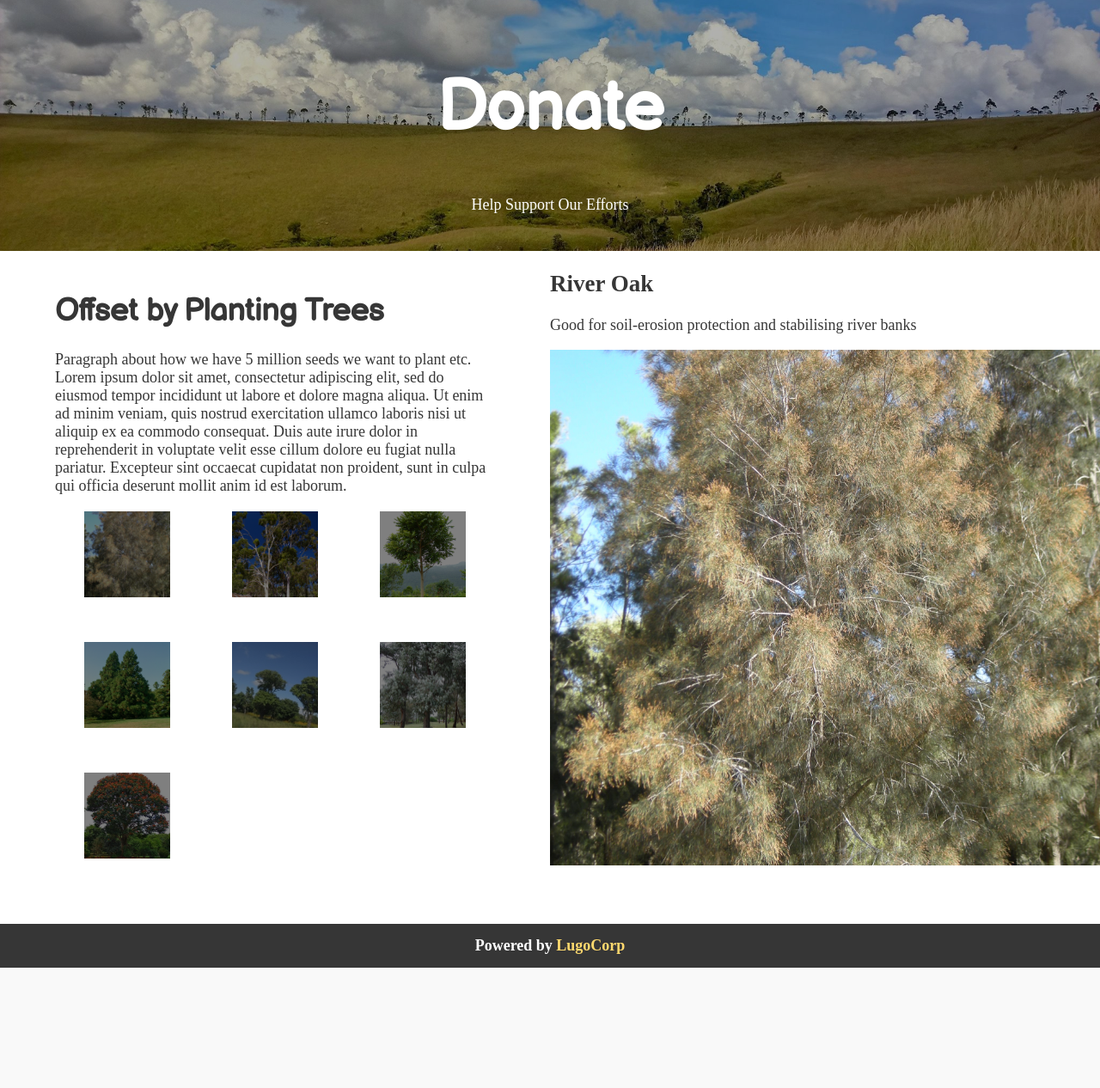
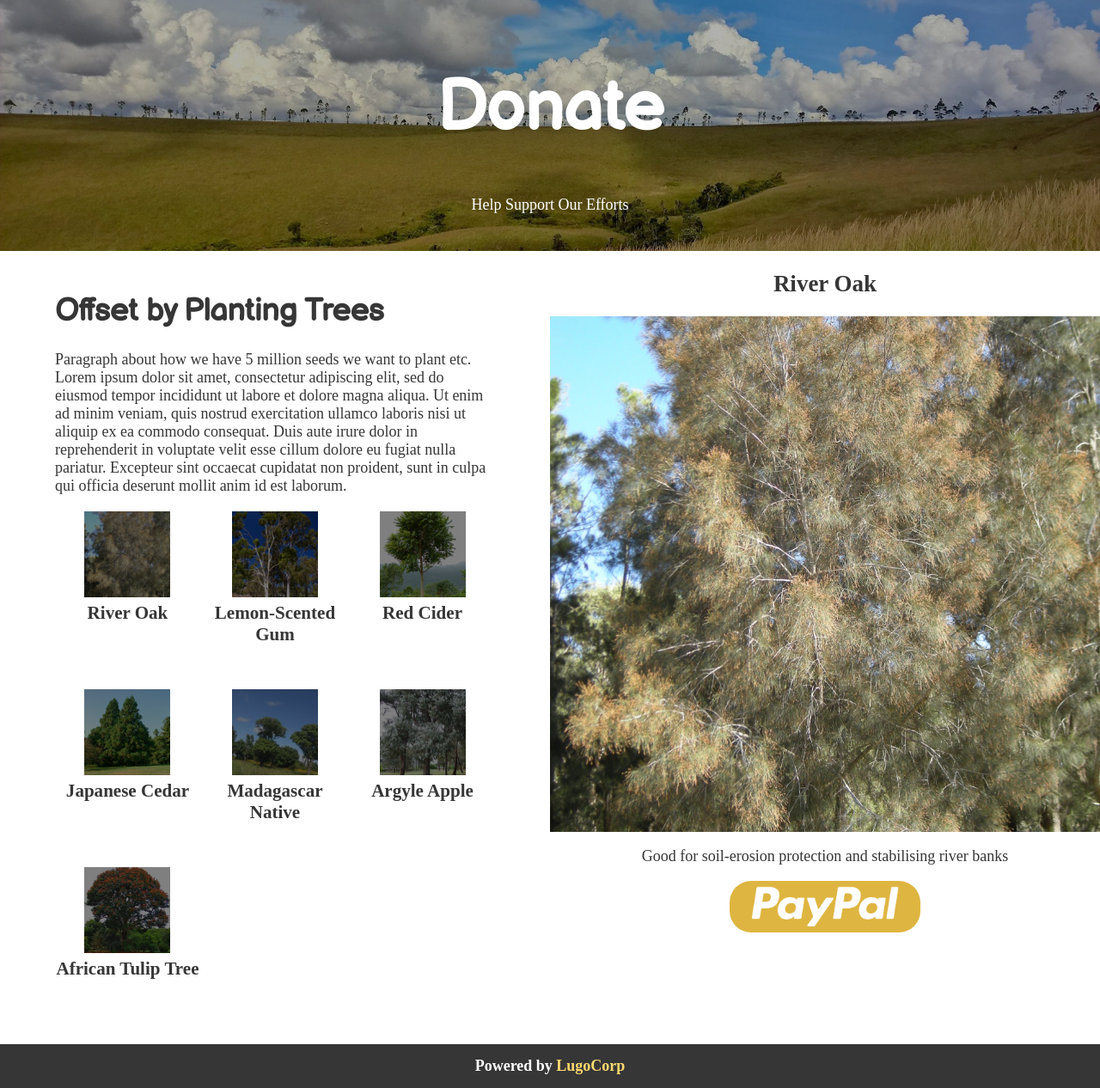
Before and after one commit to lugocorp/paradise-trees, a PHP site: page /donate in a window 1280 px wide. Shown: the whole page at 86% size. Before the commit the page ends 1126 px from the top, so only its background shows below. Run offline with PHP 8.4, Linux system fonts and the light colour scheme; some web fonts are replaced.

Commit message:
Added in close to final updates

```diff
--- a/css/style.css
+++ b/css/style.css
@@ -201,7 +201,7 @@ h1{
 }
 
 /* Trees Grid */
-.trees-grid{
+/*.trees-grid{
   grid-template-columns:calc(33% - 5px) calc(34% - 10px) calc(33% - 5px);
   grid-column-gap:10px;
   display:grid;
@@ -237,7 +237,7 @@ h1{
   .trees-grid{
     grid-template-columns:100%;
   }
-}
+}*/
 
 /* Gallery */
 .gallery{
@@ -247,6 +247,9 @@ h1{
 }
 .gallery .not-background{
   padding:25px 10%;
+}
+.gallery .desc{
+  text-align:center;
 }
 .gallery .background{
   background-size:cover;
@@ -258,7 +261,7 @@ h1{
   text-align:center;
   display:grid;
 }
-.gallery .thumbnails > div{
+.gallery .thumbnails .icon{
   transition:background-color 0.1s ease;
   background-position:center center;
   background-color:rgba(0,0,0,0.5);
@@ -266,18 +269,24 @@ h1{
   border:solid 1px var(--white);
   transform:translateX(-50%);
   background-size:cover;
-  margin-bottom:50px;
   position:relative;
   cursor:pointer;
   height:100px;
   width:100px;
   left:50%;
 }
-.gallery .thumbnails > div:hover{
+.gallery .thumbnails .icon:hover{
   background-color:rgba(0,0,0,0);
 }
-.gallery .thumbnails > div *{
+.gallery .thumbnails .icon *{
   display:none;
+}
+.gallery .thumbnails > div h3{
+  margin-bottom:0;
+  margin-top:5px;
+}
+.gallery .thumbnails > div{
+  margin-bottom:50px;
 }
 @media only screen and (max-width:1000px){
   .gallery .thumbnails{
@@ -294,6 +303,22 @@ h1{
   .gallery .desc *{
     text-align:center;
   }
+}
+
+/* PayPal link */
+.paypal{
+  text-align:center;
+  display:block;
+}
+.paypal img{
+  transition:background-color 0.1s ease;
+  background-color:var(--main);
+  border-radius:25px;
+  padding:5px 25px;
+  height:50px;
+}
+.paypal img:hover{
+  background-color:var(--highlight);
 }
 
 /* Contact */
--- a/donate/index.php
+++ b/donate/index.php
@@ -22,56 +22,82 @@
           Paragraph about how we have 5 million seeds we want to plant etc. Lorem ipsum dolor sit amet, consectetur adipiscing elit, sed do eiusmod tempor incididunt ut labore et dolore magna aliqua. Ut enim ad minim veniam, quis nostrud exercitation ullamco laboris nisi ut aliquip ex ea commodo consequat. Duis aute irure dolor in reprehenderit in voluptate velit esse cillum dolore eu fugiat nulla pariatur. Excepteur sint occaecat cupidatat non proident, sunt in culpa qui officia deserunt mollit anim id est laborum.
         </p>
         <div class="thumbnails">
-          <div style="background-image:url('<?php echo($DIR);?>/images/trees/casuarina-cunninghamiana.jpg')">
+          <div>
+            <div class="icon" style="background-image:url('<?php echo($DIR);?>/images/trees/casuarina-cunninghamiana.jpg')">
               <span>
-              <h2>River Oak</h2>
-              <p>Good for soil-erosion protection and stabilising river banks</p>
+                <h2 class="title">River Oak</h2>
+                <p class="content">Good for soil-erosion protection and stabilising river banks</p>
               </span>
             </div>
-          <div style="background-image:url('<?php echo($DIR);?>/images/trees/eucalyptus-citriodora.jpg')">
+            <h3>River Oak</h3>
+          </div>
+          <div>
+            <div class="icon" style="background-image:url('<?php echo($DIR);?>/images/trees/eucalyptus-citriodora.jpg')">
               <span>
-              <h2>Lemon-Scented Gum</h2>
-              <p>For medicinal value and essential oil</p>
+                <h2 class="title">Lemon-Scented Gum</h2>
+                <p class="content">For medicinal value and essential oil</p>
               </span>
             </div>
-          <div style="background-image:url('<?php echo($DIR);?>/images/trees/toona-ciliata.jpg')">
+            <h3>Lemon-Scented Gum</h3>
+          </div>
+          <div>
+            <div class="icon" style="background-image:url('<?php echo($DIR);?>/images/trees/toona-ciliata.jpg')">
               <span>
-              <h2>Red Cider</h2>
-              <p>Fast-growing forest tree</p>
+                <h2 class="title">Red Cider</h2>
+                <p class="content">Fast-growing forest tree</p>
               </span>
             </div>
-          <div style="background-image:url('<?php echo($DIR);?>/images/trees/cryptomeria-japonica.png')">
+            <h3>Red Cider</h3>
+          </div>
+          <div>
+            <div class="icon" style="background-image:url('<?php echo($DIR);?>/images/trees/cryptomeria-japonica.png')">
               <span>
-              <h2>Japanese Cedar</h2>
-              <p>For forest purposes</p>
+                <h2 class="title">Japanese Cedar</h2>
+                <p class="content">For forest purposes</p>
               </span>
             </div>
-          <div style="background-image:url('<?php echo($DIR);?>/images/trees/phyllarthron-madagascariensis.jpg')">
+            <h3>Japanese Cedar</h3>
+          </div>
+          <div>
+            <div class="icon" style="background-image:url('<?php echo($DIR);?>/images/trees/phyllarthron-madagascariensis.jpg')">
               <span>
-              <h2>Zahana</h2>
-              <p>Very durable tree and used for medicinal value</p>
+                <h2 class="title">Madagascar Native</h2>
+                <p class="content">Very durable tree and used for medicinal value</p>
               </span>
             </div>
-          <div style="background-image:url('<?php echo($DIR);?>/images/trees/eucalyptus-cinerea.jpg')">
+            <h3>Madagascar Native</h3>
+          </div>
+          <div>
+            <div class="icon" style="background-image:url('<?php echo($DIR);?>/images/trees/eucalyptus-cinerea.jpg')">
               <span>
-              <h2>Argyle Apple</h2>
-              <p>For soil protection and medicinal value</p>
+                <h2 class="title">Argyle Apple</h2>
+                <p class="content">For soil protection and medicinal value</p>
               </span>
             </div>
-          <div style="background-image:url('<?php echo($DIR);?>/images/trees/spathodea-campanulata.jpg')">
+            <h3>Argyle Apple</h3>
+          </div>
+          <div>
+            <div class="icon" style="background-image:url('<?php echo($DIR);?>/images/trees/spathodea-campanulata.jpg')">
               <span>
-              <h2>African Tulip Tree</h2>
-              <p>For forest purposes</p>
+                <h2 class="title">African Tulip Tree</h2>
+                <p class="content">For forest purposes</p>
               </span>
+            </div>
+            <h3>African Tulip Tree</h3>
           </div>
         </div>
       </div>
       <div>
-        <div class="desc">
+        <div class="desc title">
           <h2>River Oak</h2>
+        </div>
+        <div class="background" style="background-image:url('<?php echo($DIR);?>/images/trees/casuarina-cunninghamiana.jpg')"></div>
+        <div class="desc content">
           <p>Good for soil-erosion protection and stabilising river banks</p>
         </div>
-        <div class="background" style="background-image:url('<?php echo($DIR);?>/images/trees/casuarina-cunninghamiana.jpg')"></div>
+        <a class="paypal" href="http://lugocorp.net">
+          <img src="<?php echo($DIR);?>/images/paypal.png"/>
+        </a>
       </div>
     </div>
     <?php include("../components/footer.php");?>
--- a/js/gallery.php
+++ b/js/gallery.php
@@ -1,12 +1,14 @@
 <script>
-  let thumbnails=document.querySelectorAll(".gallery .thumbnails > div");
+  let thumbnails=document.querySelectorAll(".gallery .thumbnails .icon");
   for(var a=0;a<thumbnails.length;a++){
     thumbnails[a].onclick=function(){
       let target=document.querySelector(".gallery .background");
       target.style["background-image"]=this.style["background-image"];
       if(this.children.length){
-        let desc=this.children[0].innerHTML;
-        document.querySelector(".gallery .desc").innerHTML=desc;
+        let title=this.children[0].querySelector(".title");
+        let content=this.children[0].querySelector(".content");
+        document.querySelector(".gallery .desc.title").innerHTML=title.outerHTML;
+        document.querySelector(".gallery .desc.content").innerHTML=content.outerHTML;
       }
     }
   }
```
Also changed, not shown: index.php (+5 -5 lines), images/paypal.png (added). Lines whose indentation alone changed are shown as unchanged.
